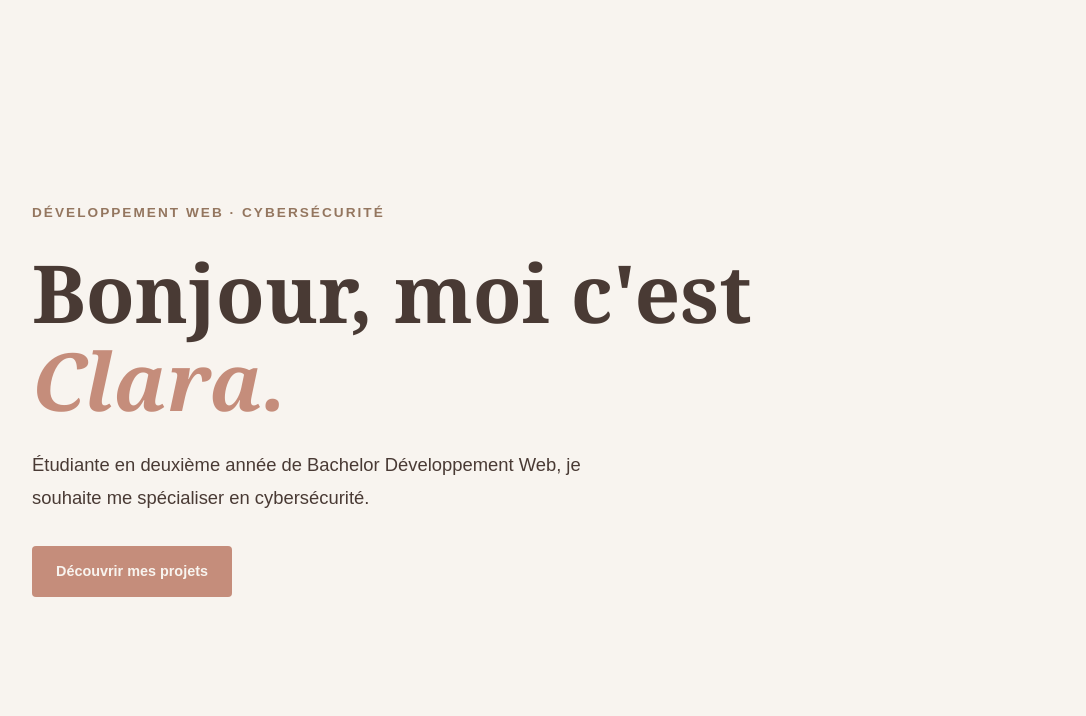
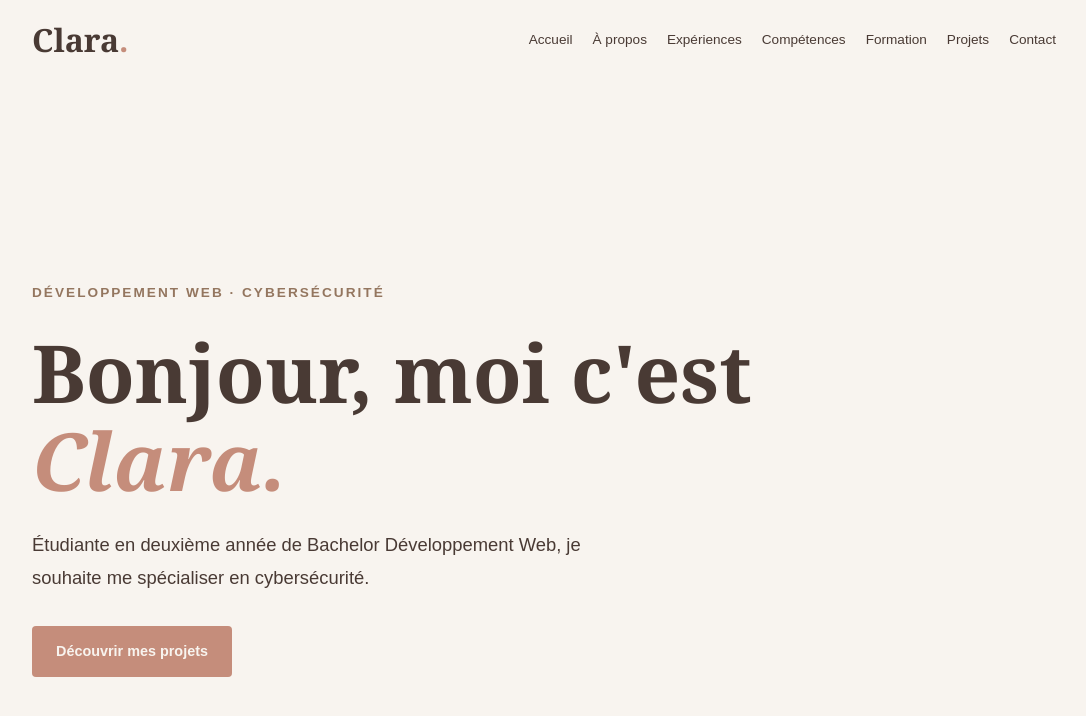
Before and after one commit to clarafritz/Portfolio, a React app in the folder frontend/: page / in a window 1280 px wide. Shown: the top 716 px of the page, without its empty margins (96-1182 px from the left). Built offline with nearby package versions, Linux system fonts and the light colour scheme; the HTML template or start-up script is replaced by a standard one.

Commit message:
feat: add responsive mobile navigation

```diff
--- a/frontend/src/App.jsx
+++ b/frontend/src/App.jsx
@@ -4,6 +4,7 @@ App.jsx -> Composant principal de l'application React
 ==> Affiche les diff parties du portfolio
 ---------------------------- */
 import './App.css'
+import Navbar from './components/Navbar'
 
 
 //Fonction : affiche le contenu principal du portfolio
@@ -11,8 +12,11 @@ import './App.css'
 //Return : du JSX (élément affiché par React)
 function App() {
   return (
+    <>
+      <Navbar />
+
       <main>
-      <section className='hero'>
+        <section className='hero' id='home'>
 
           <div className='hero-content'>
             <p className='hero-label'>
@@ -31,6 +35,7 @@ function App() {
 
         </section>
       </main>
+    </>
   )
 }
 
--- /dev/null
+++ b/frontend/src/components/Navbar.css
@@ -0,0 +1,148 @@
+/* ----------------------------
+Navbar.css -> Styles barre navigation
+
+==> Thème : utilise palette couleurs dans index.css
+==> Responsive : codé en mobile first
+---------------------------- */
+@reference '../index.css';
+
+/* ----- NAVBAR */
+.navbar {
+    position: sticky;
+    top: 0;
+    z-index: 100;
+    @apply bg-cream;
+
+    .navbar-content {
+        position: relative;
+        min-height: 80px;
+        display: flex;
+        flex-wrap: wrap;
+        align-items: center;
+        justify-content: space-between;
+        padding: 1rem 6%;
+    }
+
+    .navbar-logo {
+        @apply text-espresso;
+        font-family: 'Cormorant Garamond', Georgia, serif;
+        font-size: 2rem;
+        font-weight: 700;
+        text-decoration: none;
+
+        span {
+            @apply text-terracotta;
+        }
+    }
+
+    .navbar-toggle {
+        @apply text-espresso;
+        display: flex;
+        align-items: center;
+        justify-content: center;
+        background: none;
+        border: none;
+        padding: 0.5rem;
+        font-size: 1.5rem;
+        cursor: pointer;
+
+        &:focus-visible {
+            outline: 2px solid currentColor;
+            outline-offset: 4px;
+        }
+    }
+
+    .navbar-links {
+        display: none;
+        flex-direction: column;
+        gap: 1rem;
+        position: absolute;
+        top: 100%;
+        right: 0;
+        width: min(260px, 88%);
+
+        @apply bg-beige/90;
+        padding: 1.5rem;
+        border-radius: 12px;
+        box-shadow: 0 8px 24px rgb(0 0 0 / 8%);
+        backdrop-filter: blur(12px);
+
+
+        &.is-open {
+            display: flex;
+        }
+
+        a {
+            @apply text-espresso;
+            text-decoration: none;
+            font-size: 0.95rem;
+            font-weight: 500;
+
+            &:hover {
+                @apply text-terracotta;
+            }
+            &:focus-visible {
+                outline: 2px solid currentColor;
+                outline-offset: 4px;
+            }
+        }
+    }
+}
+
+
+/* ---------------------------- */
+/* TABLETTE : à partir de 768px */
+@media (min-width: 768px) {
+    .navbar {
+        .navbar-content {
+            padding: 1rem 8%;
+        }
+    }
+}
+
+/* ORDINATEUR : à partir de 1024px */
+@media (min-width: 1024px) {
+    .navbar {
+        .navbar-content {
+            padding: 1rem 10%;
+        }
+
+        .navbar-toggle {
+            display: none;
+        }
+
+        .navbar-links {
+            display: flex;
+            flex-direction: row;
+            align-items: center;
+            position: static;
+            width: auto;
+            padding: 0;
+            border-radius: 0;
+            box-shadow: none;
+            backdrop-filter: none;
+            background: transparent;
+            gap: 1.25rem;
+
+            a {
+                @apply text-espresso;
+                font-size: 0.85rem;
+                font-weight: 500;
+                text-decoration: none;
+                transition: color 0.2s ease;
+
+                &:hover {
+                    @apply text-terracotta;
+                }
+                &:focus-visible {
+                    outline: 2px solid currentColor;
+                    outline-offset: 4px;
+                }
+            }
+
+            &.is-open {
+                display: flex;
+            }
+        }
+    }
+}
--- /dev/null
+++ b/frontend/src/components/Navbar.jsx
@@ -0,0 +1,57 @@
+/* ----------------------------
+Navbar.jsx -> Barre navigation du portfolio
+
+==> Affiche logo + lien nav
+---------------------------- */
+import './Navbar.css'
+import { useState } from 'react'
+
+//Fonction : affiche barre de navigation
+//Paramètre : aucun
+//Return : du JSX (structure navbar)
+function Navbar() {
+    //State : indique si menu mobiile est ouvert / fermé
+    const [isMenuOpen, setIsMenuOpen] = useState(false)
+
+    //Fonction : fermer menu mobile apres clic sur un lien
+    //Paramètre : aucun
+    //Return : aucun (MAJ state)
+    function closeMenu() {
+        setIsMenuOpen(false)
+    }
+    return (
+        <header className='navbar'>
+
+            <nav className='navbar-content' aria-label='Navigation principale'>
+                <a className='navbar-logo' href='#home' onClick={closeMenu}>
+                    Clara<span>.</span>
+                </a>
+
+                {/* bouton ouvre / ferme menu mobile */}
+                <button
+                    className='navbar-toggle'
+                    type='button'
+                    aria-label={isMenuOpen ? 'Fermer le menu' : 'Ouvrir le menu'}
+                    aria-expanded={isMenuOpen}
+                    aria-controls='navbar-links'
+                    onClick={() => setIsMenuOpen(!isMenuOpen)}
+                >
+                    {isMenuOpen ? '✖' : '☰'}
+                </button>
+
+                <div id='navbar-links' className={`navbar-links ${isMenuOpen ? 'is-open' : ''}`}>
+                    <a href='#home' onClick={closeMenu}>Accueil</a>
+                    <a href='#about' onClick={closeMenu}>À propos</a>
+                    <a href='#experiences' onClick={closeMenu}>Expériences</a>
+                    <a href='#skills' onClick={closeMenu}>Compétences</a>
+                    <a href='#education' onClick={closeMenu}>Formation</a>
+                    <a href='#projects' onClick={closeMenu}>Projets</a>
+                    <a href='#contact' onClick={closeMenu}>Contact</a>
+                </div>
+            </nav>
+        </header>
+    )
+}
+
+
+export default Navbar
```
Lines whose indentation alone changed are shown as unchanged.
